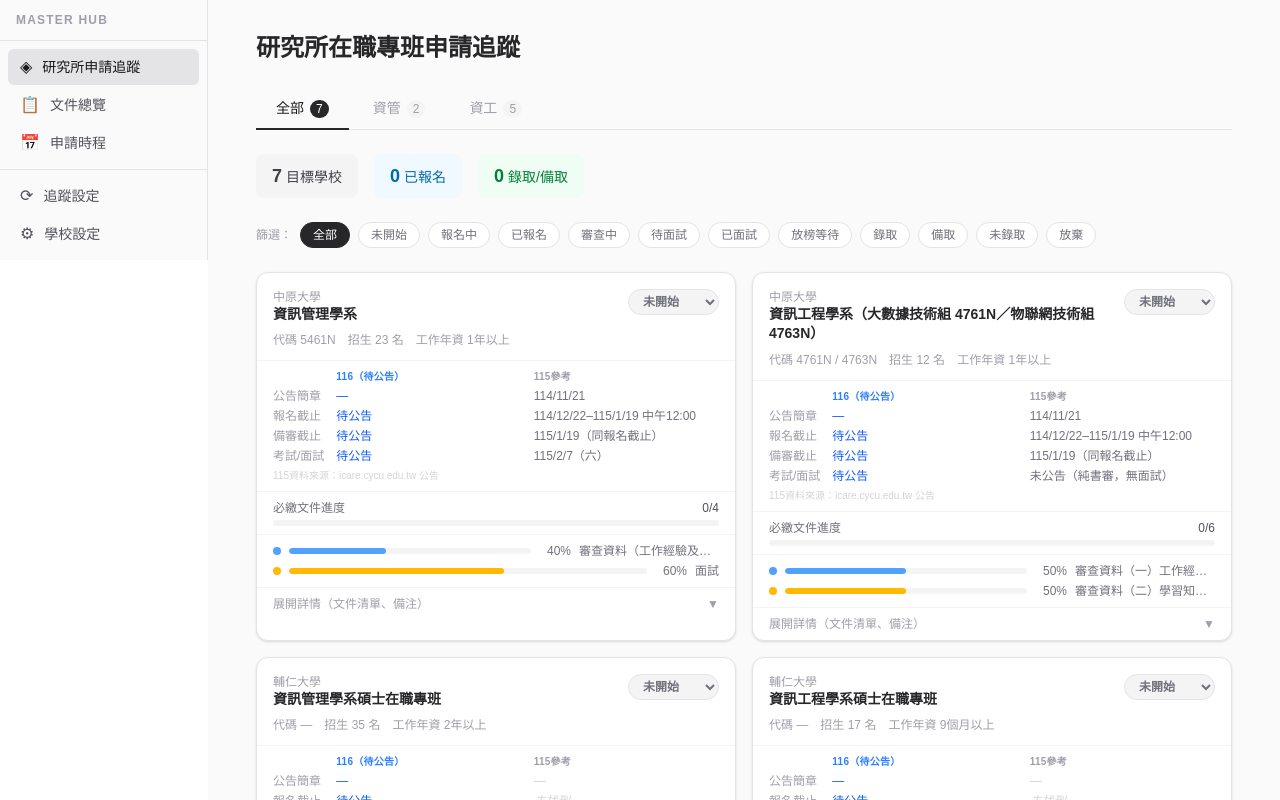
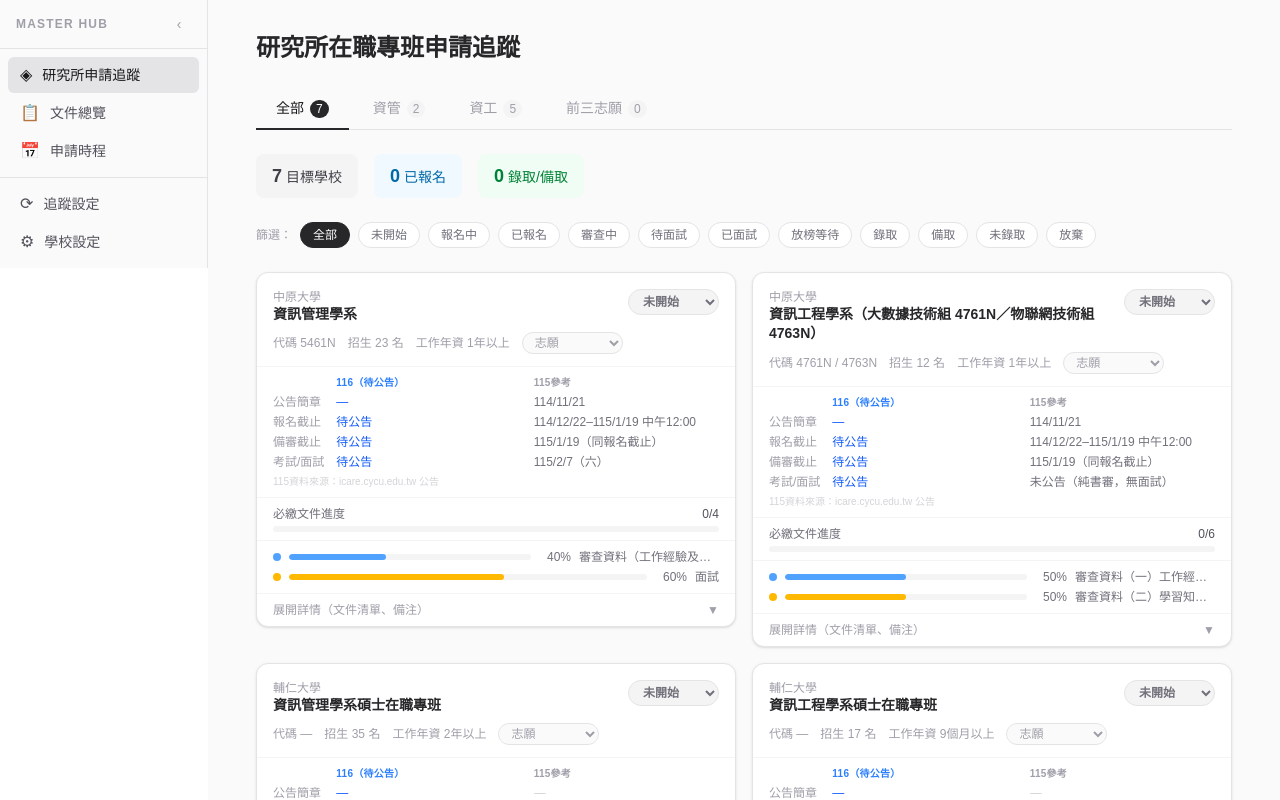
Before and after one commit to KimberlyYen/master-hub, a Next.js app: page /applications in a window 1280 px wide. Shown: the top 800 px of the page. Built offline with nearby package versions, Linux system fonts and the light colour scheme.

Commit message:
feat: 新增前三志願 tab 與行動版 UI 改善
在申請追蹤頁以志願下拉選單標記並篩選前三志願學校卡片，並改善側邊欄收合、手機版選單與各頁小螢幕版面。

Co-authored-by: Cursor <cursoragent@cursor.com>

```diff
--- a/app/applications/page.tsx
+++ b/app/applications/page.tsx
@@ -6,6 +6,7 @@ import { useSchools } from "../lib/schoolStore";
 import FileAttachments from "../components/FileAttachments";
 import { useAttachments, type Attachment } from "../lib/attachmentStore";
 import PendingUpdates from "../components/PendingUpdates";
+import { usePreferences, getSchoolRank } from "../lib/preferenceStore";
 import {
   ALL_STATUSES,
   STATUS_COLORS,
@@ -339,14 +340,20 @@ function DateCompareRow({
 
 // ── Application Card ─────────────────────────────────────────────────────────
 
+const RANK_LABELS = ["第一志願", "第二志願", "第三志願"] as const;
+
 function ApplicationCard({
   school,
   userState,
   onStateChange,
+  prefRank,
+  onSetPreference,
 }: {
   school: School;
   userState: UserState;
   onStateChange: (patch: Partial<UserState>) => void;
+  prefRank?: 0 | 1 | 2 | null;
+  onSetPreference?: (rank: 0 | 1 | 2 | null) => void;
 }) {
   const [expanded, setExpanded] = useState(false);
   const { status, checkedDocs, notes } = userState;
@@ -393,6 +400,25 @@ function ApplicationCard({
           <span>工作年資 {school.workExpRequired}</span>
           {school.applicationFee && (
             <span className="text-amber-600">報名費 ${school.applicationFee}</span>
+          )}
+          {onSetPreference && (
+            <select
+              value={prefRank === null || prefRank === undefined ? "" : String(prefRank)}
+              onChange={(e) => {
+                const v = e.target.value;
+                onSetPreference(v === "" ? null : (Number(v) as 0 | 1 | 2));
+              }}
+              className={`rounded-full px-2 py-0.5 border cursor-pointer outline-none text-xs font-medium ${
+                prefRank != null
+                  ? "bg-amber-50 text-amber-700 border-amber-200"
+                  : "bg-zinc-50 text-zinc-400 border-zinc-200"
+              }`}
+            >
+              <option value="">志願</option>
+              <option value="0">① 第一志願</option>
+              <option value="1">② 第二志願</option>
+              <option value="2">③ 第三志願</option>
+            </select>
           )}
         </div>
       </div>
@@ -513,7 +539,7 @@ function ApplicationCard({
 
 // ── Main Page ────────────────────────────────────────────────────────────────
 
-type CategoryTab = "全部" | "資管" | "資工";
+type CategoryTab = "全部" | "資管" | "資工" | "前三志願";
 
 function detectCategory(department: string): "資管" | "資工" {
   if (department.includes("資訊管理") || department.includes("資管")) return "資管";
@@ -522,6 +548,7 @@ function detectCategory(department: string): "資管" | "資工" {
 
 export default function ApplicationsPage() {
   const { schools, loaded } = useSchools();
+  const { preferences, loaded: prefsLoaded, setChoiceBySchool } = usePreferences();
   const [allState, setAllState] = useState<AllUserState>({});
   const [categoryTab, setCategoryTab] = useState<CategoryTab>("全部");
   const [filterStatus, setFilterStatus] = useState<Status | "全部">("全部");
@@ -547,7 +574,7 @@ export default function ApplicationsPage() {
     []
   );
 
-  if (!loaded) {
+  if (!loaded || !prefsLoaded) {
     return (
       <div className="flex-1 flex items-center justify-center text-sm text-zinc-400">
         載入中...
@@ -558,8 +585,16 @@ export default function ApplicationsPage() {
   const visible = schools.filter((s) => !s.hidden);
   const imCount = visible.filter((s) => detectCategory(s.department) === "資管").length;
   const csCount = visible.filter((s) => detectCategory(s.department) === "資工").length;
+  const prefCount = preferences.filter(Boolean).length;
 
-  const filtered = visible.filter((s) => {
+  const prefSchools = preferences
+    .map((id) => (id ? visible.find((s) => s.id === id) : null))
+    .filter((s): s is School => s != null);
+
+  const filtered =
+    categoryTab === "前三志願"
+      ? prefSchools
+      : visible.filter((s) => {
           if (categoryTab !== "全部" && detectCategory(s.department) !== categoryTab) return false;
           if (filterStatus === "全部") return true;
           return (allState[s.id]?.status ?? "未開始") === filterStatus;
@@ -569,6 +604,7 @@ export default function ApplicationsPage() {
     { label: "全部", value: "全部", count: visible.length },
     { label: "資管", value: "資管", count: imCount },
     { label: "資工", value: "資工", count: csCount },
+    { label: "前三志願", value: "前三志願", count: prefCount },
   ];
 
   const CATEGORY_INFO: Record<"資管" | "資工", {
@@ -676,10 +712,9 @@ export default function ApplicationsPage() {
           );
         })()}
 
-        {/* Stats */}
+        {categoryTab !== "前三志願" && (
+          <>
             <StatsBar schools={visible} allState={allState} />
-
-        {/* Status filter */}
             <div className="flex items-center gap-2 flex-wrap">
               <span className="text-xs text-zinc-400 font-medium">篩選：</span>
               {(["全部", ...ALL_STATUSES] as (Status | "全部")[]).map((s) => {
@@ -699,8 +734,15 @@ export default function ApplicationsPage() {
                 );
               })}
             </div>
+          </>
+        )}
 
-        {/* Cards */}
+        {categoryTab === "前三志願" && prefCount === 0 && (
+          <p className="text-sm text-zinc-500">
+            在「全部」、「資管」或「資工」分頁的學校卡片上，從「志願」下拉選單設定前三志願。
+          </p>
+        )}
+
         {schools.length === 0 ? (
           <div className="text-center py-16 space-y-3">
             <p className="text-zinc-400 text-sm">尚無學校資料。</p>
@@ -713,18 +755,29 @@ export default function ApplicationsPage() {
           </div>
         ) : filtered.length === 0 ? (
           <p className="text-sm text-zinc-400 py-12 text-center">
-            沒有符合篩選條件的學校。
+            {categoryTab === "前三志願" ? "尚未設定任何志願。" : "沒有符合篩選條件的學校。"}
           </p>
         ) : (
           <div className="grid grid-cols-1 md:grid-cols-2 gap-4">
-            {filtered.map((school) => (
+            {filtered.map((school) => {
+              const rank = getSchoolRank(preferences, school.id);
+              return (
+                <div key={school.id} className="space-y-1">
+                  {categoryTab === "前三志願" && rank != null && (
+                    <p className="text-xs font-semibold text-amber-700 px-1">
+                      {RANK_LABELS[rank]}
+                    </p>
+                  )}
                   <ApplicationCard
-                key={school.id}
                     school={school}
                     userState={allState[school.id] ?? defaultUserState(school)}
                     onStateChange={(patch) => updateSchoolState(school.id, patch)}
+                    prefRank={rank}
+                    onSetPreference={(r) => setChoiceBySchool(school.id, r)}
                   />
-            ))}
+                </div>
+              );
+            })}
           </div>
         )}
 
--- a/app/components/Sidebar.tsx
+++ b/app/components/Sidebar.tsx
@@ -2,17 +2,14 @@
 
 import Link from "next/link";
 import { usePathname } from "next/navigation";
+import { useState, useEffect } from "react";
 
-type NavItem = {
-  label: string;
-  href: string;
-  icon: string;
-};
+type NavItem = { label: string; href: string; icon: string };
 
 const mainNav: NavItem[] = [
   { label: "研究所申請追蹤", href: "/applications", icon: "◈" },
-  { label: "文件總覽", href: "/documents", icon: "📋" },
-  { label: "申請時程", href: "/gantt", icon: "📅" },
+  { label: "文件總覽",       href: "/documents",    icon: "📋" },
+  { label: "申請時程",       href: "/gantt",         icon: "📅" },
 ];
 
 const bottomNav: NavItem[] = [
@@ -20,7 +17,17 @@ const bottomNav: NavItem[] = [
   { label: "學校設定", href: "/settings", icon: "⚙" },
 ];
 
-function NavLink({ item, pathname }: { item: NavItem; pathname: string }) {
+function NavLink({
+  item,
+  pathname,
+  collapsed,
+  onClick,
+}: {
+  item: NavItem;
+  pathname: string;
+  collapsed: boolean;
+  onClick?: () => void;
+}) {
   const active =
     item.href === "/applications"
       ? pathname === "/" || pathname === "/applications"
@@ -30,14 +37,23 @@ function NavLink({ item, pathname }: { item: NavItem; pathname: string }) {
     <li>
       <Link
         href={item.href}
-        className={`flex items-center gap-2.5 rounded-md px-3 py-2 text-sm transition-colors ${
-          active
+        onClick={onClick}
+        className={`relative flex items-center rounded-md px-3 py-2 text-sm transition-colors group
+          ${collapsed ? "justify-center px-2" : "gap-2.5"}
+          ${active
             ? "bg-zinc-200 text-zinc-900 font-medium dark:bg-zinc-800 dark:text-zinc-100"
             : "text-zinc-600 hover:bg-zinc-100 hover:text-zinc-800 dark:text-zinc-400 dark:hover:bg-zinc-800"
-        }`}
+          }`}
       >
-        <span className="text-base leading-none">{item.icon}</span>
-        {item.label}
+        <span className="text-base leading-none shrink-0">{item.icon}</span>
+        {!collapsed && <span className="truncate">{item.label}</span>}
+
+        {/* Tooltip when collapsed (desktop) */}
+        {collapsed && (
+          <span className="pointer-events-none absolute left-full ml-2 rounded-md bg-zinc-800 px-2 py-1 text-xs text-white whitespace-nowrap opacity-0 group-hover:opacity-100 transition-opacity z-50 shadow-lg">
+            {item.label}
+          </span>
+        )}
       </Link>
     </li>
   );
@@ -45,30 +61,112 @@ function NavLink({ item, pathname }: { item: NavItem; pathname: string }) {
 
 export default function Sidebar() {
   const pathname = usePathname();
+  const [collapsed, setCollapsed] = useState(false);
+  const [mobileOpen, setMobileOpen] = useState(false);
 
-  return (
-    <aside className="flex h-full w-52 shrink-0 flex-col border-r border-zinc-200 bg-zinc-50 dark:border-zinc-800 dark:bg-zinc-950">
-      <div className="border-b border-zinc-200 px-4 py-3 dark:border-zinc-800">
-        <p className="text-xs font-bold uppercase tracking-widest text-zinc-400 dark:text-zinc-500">
-          Master Hub
-        </p>
-      </div>
+  // Persist collapsed state
+  useEffect(() => {
+    const v = localStorage.getItem("sidebar-collapsed");
+    if (v !== null) setCollapsed(v === "true");
+  }, []);
 
+  // Close mobile menu on route change
+  useEffect(() => {
+    setMobileOpen(false);
+  }, [pathname]);
+
+  function toggleCollapse() {
+    const next = !collapsed;
+    setCollapsed(next);
+    localStorage.setItem("sidebar-collapsed", String(next));
+  }
+
+  const navList = (isMobile = false) => (
+    <>
       <nav className="flex-1 overflow-y-auto py-2">
-        <ul className="space-y-0.5 px-2">
+        <ul className={`space-y-0.5 ${collapsed && !isMobile ? "px-1" : "px-2"}`}>
           {mainNav.map((item) => (
-            <NavLink key={item.href} item={item} pathname={pathname} />
+            <NavLink
+              key={item.href}
+              item={item}
+              pathname={pathname}
+              collapsed={collapsed && !isMobile}
+              onClick={isMobile ? () => setMobileOpen(false) : undefined}
+            />
           ))}
         </ul>
       </nav>
-
-      <div className="border-t border-zinc-200 py-2 dark:border-zinc-800">
-        <ul className="space-y-0.5 px-2">
+      <div className="border-t border-zinc-200 dark:border-zinc-800 py-2">
+        <ul className={`space-y-0.5 ${collapsed && !isMobile ? "px-1" : "px-2"}`}>
           {bottomNav.map((item) => (
-            <NavLink key={item.href} item={item} pathname={pathname} />
+            <NavLink
+              key={item.href}
+              item={item}
+              pathname={pathname}
+              collapsed={collapsed && !isMobile}
+              onClick={isMobile ? () => setMobileOpen(false) : undefined}
+            />
           ))}
         </ul>
       </div>
-    </aside>
+    </>
+  );
+
+  return (
+    <>
+      {/* ── Mobile hamburger button (fixed, always visible on mobile) ── */}
+      <button
+        onClick={() => setMobileOpen((v) => !v)}
+        aria-label="開啟選單"
+        className="md:hidden fixed top-3 left-3 z-50 flex h-9 w-9 items-center justify-center rounded-lg border border-zinc-200 bg-white shadow-sm text-zinc-600 hover:bg-zinc-50 transition-colors"
+      >
+        {mobileOpen ? "✕" : "☰"}
+      </button>
+
+      {/* ── Mobile backdrop ── */}
+      {mobileOpen && (
+        <div
+          className="md:hidden fixed inset-0 z-40 bg-black/30"
+          onClick={() => setMobileOpen(false)}
+        />
+      )}
+
+      {/* ── Mobile sidebar (fixed overlay) ── */}
+      <aside
+        className={`md:hidden fixed inset-y-0 left-0 z-40 flex w-64 flex-col border-r border-zinc-200 bg-zinc-50 shadow-lg transition-transform duration-200
+          ${mobileOpen ? "translate-x-0" : "-translate-x-full"}`}
+      >
+        <div className="flex items-center border-b border-zinc-200 px-4 py-3">
+          <p className="text-xs font-bold uppercase tracking-widest text-zinc-400">
+            Master Hub
+          </p>
+        </div>
+        {navList(true)}
+      </aside>
+
+      {/* ── Desktop sidebar (in-flow, collapsible) ── */}
+      <aside
+        className={`hidden md:flex flex-col h-full shrink-0 border-r border-zinc-200 bg-zinc-50 dark:border-zinc-800 dark:bg-zinc-950 transition-all duration-200
+          ${collapsed ? "w-14" : "w-52"}`}
+      >
+        {/* Header */}
+        <div className={`flex items-center border-b border-zinc-200 dark:border-zinc-800 py-3 ${collapsed ? "justify-center px-2" : "justify-between px-4"}`}>
+          {!collapsed && (
+            <p className="text-xs font-bold uppercase tracking-widest text-zinc-400 dark:text-zinc-500">
+              Master Hub
+            </p>
+          )}
+          <button
+            onClick={toggleCollapse}
+            title={collapsed ? "展開選單" : "收合選單"}
+            className="flex h-6 w-6 items-center justify-center rounded text-zinc-400 hover:bg-zinc-200 hover:text-zinc-600 transition-colors text-sm"
+          >
+            {collapsed ? "›" : "‹"}
+          </button>
+        </div>
+
+        {navList(false)}
+      </aside>
+    </>
   );
 }
--- a/app/gantt/page.tsx
+++ b/app/gantt/page.tsx
@@ -259,8 +259,8 @@ export default function GanttPage() {
         </div>
 
         {/* Chart */}
-        <div className="rounded-xl border border-zinc-200 bg-white overflow-hidden">
-          <div className="px-4 pt-3 pb-2">
+        <div className="rounded-xl border border-zinc-200 bg-white overflow-hidden overflow-x-auto">
+          <div className="px-4 pt-3 pb-2 min-w-[600px]">
             <MonthGrid />
             <div className="space-y-0">
               {visible.map((school) => (
--- a/app/layout.tsx
+++ b/app/layout.tsx
@@ -30,7 +30,13 @@ export default function RootLayout({
     >
       <body className="flex min-h-full">
         <Sidebar />
-        <div className="flex flex-1 flex-col">{children}</div>
+        <div className="flex flex-1 flex-col min-w-0">
+          {/* Mobile top bar — creates space below the fixed hamburger button */}
+          <div className="md:hidden flex h-12 shrink-0 items-center border-b border-zinc-200 bg-white px-4 pl-14">
+            <span className="text-sm font-semibold text-zinc-600">Master Hub</span>
+          </div>
+          {children}
+        </div>
       </body>
     </html>
   );
--- /dev/null
+++ b/app/lib/preferenceStore.ts
@@ -0,0 +1,74 @@
+"use client";
+
+import { useState, useEffect, useCallback } from "react";
+
+const KEY = "master-hub:preferences";
+
+export type TopPreferences = [string | null, string | null, string | null];
+
+const EMPTY: TopPreferences = [null, null, null];
+
+function load(): TopPreferences {
+  try {
+    const raw = localStorage.getItem(KEY);
+    if (!raw) return EMPTY;
+    const parsed = JSON.parse(raw) as unknown;
+    if (!Array.isArray(parsed) || parsed.length !== 3) return EMPTY;
+    return parsed.map((v) => (typeof v === "string" ? v : null)) as TopPreferences;
+  } catch {
+    return EMPTY;
+  }
+}
+
+function save(prefs: TopPreferences) {
+  localStorage.setItem(KEY, JSON.stringify(prefs));
+}
+
+export function usePreferences() {
+  const [preferences, setPreferences] = useState<TopPreferences>(EMPTY);
+  const [loaded, setLoaded] = useState(false);
+
+  useEffect(() => {
+    setPreferences(load());
+    setLoaded(true);
+  }, []);
+
+  const setChoice = useCallback((rank: 0 | 1 | 2, schoolId: string | null) => {
+    setPreferences((prev) => {
+      const next: TopPreferences = [...prev];
+      if (schoolId) {
+        for (let i = 0; i < 3; i++) {
+          if (i !== rank && next[i] === schoolId) next[i] = null;
+        }
+      }
+      next[rank] = schoolId;
+      save(next);
+      return next;
+    });
+  }, []);
+
+  const setChoiceBySchool = useCallback(
+    (schoolId: string, rank: 0 | 1 | 2 | null) => {
+      if (rank === null) {
+        setPreferences((prev) => {
+          const next = prev.map((id) => (id === schoolId ? null : id)) as TopPreferences;
+          save(next);
+          return next;
+        });
+      } else {
+        setChoice(rank, schoolId);
+      }
+    },
+    [setChoice]
+  );
+
+  return { preferences, loaded, setChoice, setChoiceBySchool };
+}
+
+export function getSchoolRank(
+  preferences: TopPreferences,
+  schoolId: string
+): 0 | 1 | 2 | null {
+  const idx = preferences.indexOf(schoolId);
+  return idx >= 0 ? (idx as 0 | 1 | 2) : null;
+}
--- /dev/null
+++ b/app/preferences/page.tsx
@@ -0,0 +1,5 @@
+import { redirect } from "next/navigation";
+
+export default function PreferencesPage() {
+  redirect("/applications");
+}
--- a/app/settings/page.tsx
+++ b/app/settings/page.tsx
@@ -196,7 +196,7 @@ function SchoolForm({
       {/* 基本資訊 */}
       <div>
         <SectionTitle>基本資訊</SectionTitle>
-        <div className="grid grid-cols-2 gap-3">
+        <div className="grid grid-cols-1 sm:grid-cols-2 gap-3">
           <Field label="學校名稱" required>
             <input
               className={inputCls}
@@ -274,7 +274,7 @@ function SchoolForm({
       {/* 重要日期 */}
       <div>
         <SectionTitle>重要日期</SectionTitle>
-        <div className="grid grid-cols-2 gap-3">
+        <div className="grid grid-cols-1 sm:grid-cols-2 gap-3">
           {(
             [
               ["brochureDate", "公告簡章"],
@@ -456,7 +456,7 @@ function SchoolForm({
             用於預判 116 年公告時程，可手動修正
           </span>
         </SectionTitle>
-        <div className="grid grid-cols-2 gap-3">
+        <div className="grid grid-cols-1 sm:grid-cols-2 gap-3">
           {(
             [
               ["ref115_brochure",      "公告簡章（115年）"],
```
Also changed, not shown: app/tracking/page.tsx (+4 -4 lines), 1 other file (tests, documents, lock files or other folders). Lines whose indentation alone changed are shown as unchanged.
